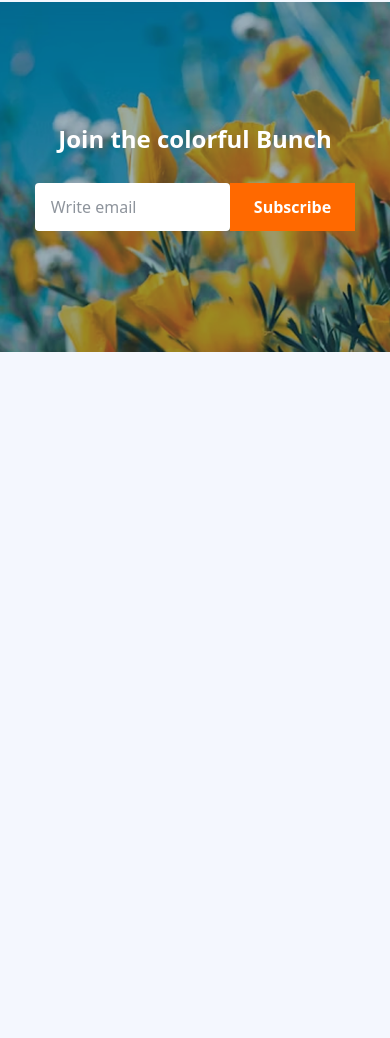
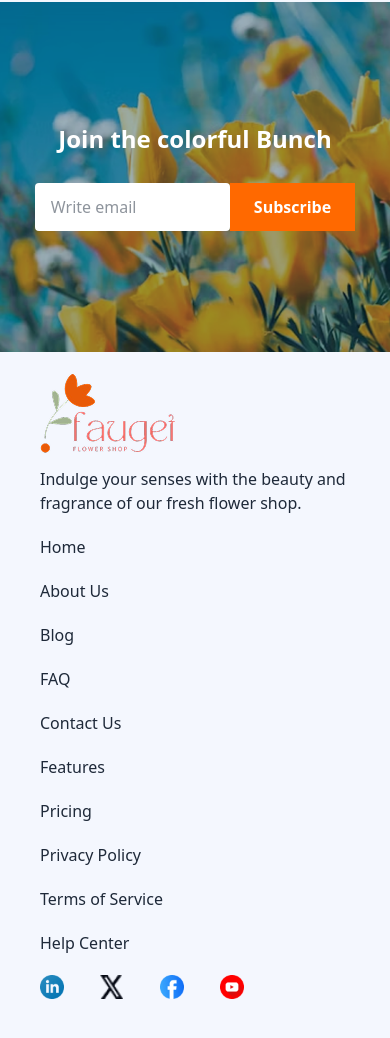
Before and after one commit to sabujsushil2025/responsive-flower-shop-website, a plain HTML site: page index.html in a window 390 px wide. Shown: the part 4109-5147 px from the top of the page. Before the commit the page ends 4461 px from the top, so only its background shows below. Drawn offline with nearby package versions, Linux system fonts and the light colour scheme.

Commit message:
Full section completed but not final

```diff
--- a/index.html
+++ b/index.html
@@ -9,14 +9,14 @@
 <body class="bg-[#F4F7FE] text-gray-800">
 
   <!-- Navbar Part -->
-<nav class="flex item-center justify-between px-10 py-6">
+<nav class="flex item-center justify-between md:px-20 px-10 py-6">
   <div><img src="logo.png" alt="A logo of flower company named Faugei."></div>
   <div class="hidden md:flex space-x-8 items-center py-10">
     <a href="#" class="hover:text-green font-medium">Home</a>
     <a href="#" class="hover:text-black font-medium">Shop</a>
     <a href="#" class="hover:text-black font-medium">About Us</a>
     <a href="#" class="hover:text-black font-medium">Home</a>
-    <a href="#" class="flex hover:text-black font-medium">Cart ($56)</a>
+    <a href="#" class="flex hover:text-black font-medium"><i class="fa-solid fa-cart-shopping"></i>Cart ($56)</a>
   </div>
   <div class="flex md:hidden items-center text-gray-700 font-medium">Cart ($56)</div>
 </nav>
@@ -174,8 +174,45 @@
         <button type="submit" class="bg-orange-500 hover:bg-green-600 text-white px-6 py-3 md:px-14 md:py-3 font-semibold">Subscribe</button>
       </form>
     </div>
+  </section>
 
-  </section>
+
+<!-- footer section -->
+ <footer class="mx-10 my-5 md:mx-30 md:my-20">
+  <div class="flex flex-col md:flex-row gap-5 md:gap-15">
+    <!-- Logo with slogan -->
+     <div class="md:max-w-xs">
+      <img src="logo.png" alt="">
+      <p class="mt-3">Indulge your senses with the beauty and fragrance of our fresh flower shop. </p>
+     </div>
+
+     <!-- footer links -->
+     <div class="md:flex">
+        <div class="flex flex-col md:flex-row md:gap-30">
+          <div class="space-y-5">
+            <a href="#" class="block hover:underline">Home</a>
+            <a href="#" class="block hover:underline">About Us</a>
+            <a href="#" class="block hover:underline">Blog</a>
+            <a href="#" class="block hover:underline">FAQ</a>
+            <a href="#" class="block hover:underline">Contact Us</a>
+          </div>
+          <div class="space-y-5 mt-5 md:mt-0"">
+            <a href="#" class="block hover:underline">Features</a>
+            <a href="#" class="block hover:underline">Pricing</a>
+            <a href="#" class="block hover:underline">Privacy Policy</a>
+            <a href="#" class="block hover:underline">Terms of Service</a>
+            <a href="#" class="block hover:underline">Help Center</a>
+          </div>
+        </div>
+        <div class="flex flex-row md:py-0 py-5 space-x-4 gap-5 md:px-20">
+          <a href="#"><img src="icon-linkedin.png" alt="LinkedIn" class="w-6 h-6"></a>
+          <a href="#"><img src="icon-twitter.png" alt="Twitter" class="w-6 h-6"></a>
+          <a href="#"><img src="icon-facebook.png" alt="Facebook" class="w-6 h-6"></a>
+          <a href="#"><img src="icon-youtube.png" alt="YouTube" class="w-6 h-6"></a>
+        </div>
+     </div>
+  </div>
+ </footer>
 
 </body>
 </html>
```
Also changed, not shown: icon-facebook.png (added), icon-linkedin.png (added), icon-twitter.png (added), icon-youtube.png (added).
